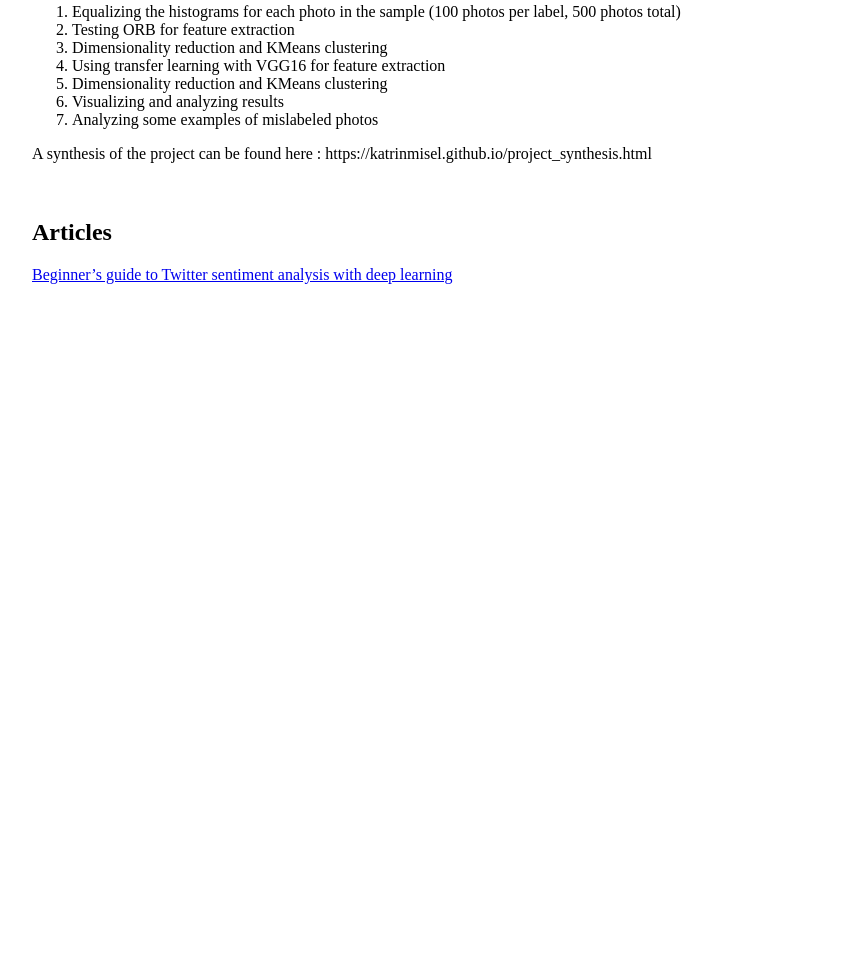
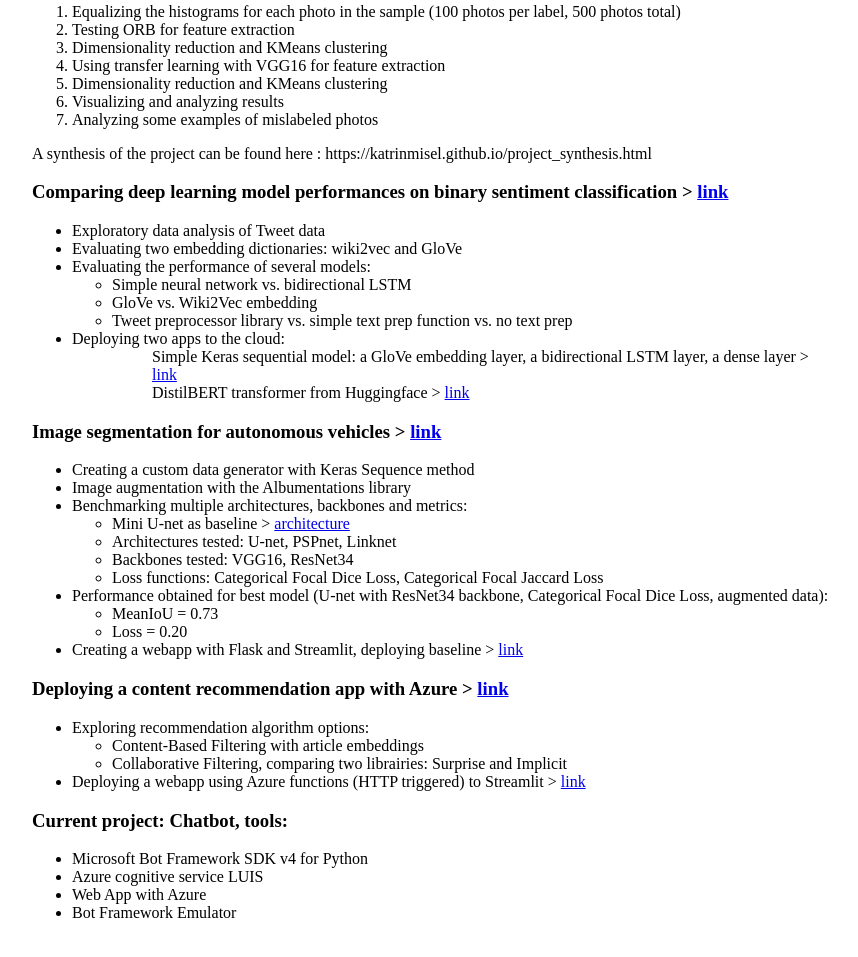
Before and after one commit to katrinmisel/katrinmisel.github.io, a plain HTML site: page index.html in a window 1280 px wide. Shown: the part 821-1778 px from the top of the page, without its empty margins (208-1066 px from the left). Before the commit the page ends 1121 px from the top, so only its background shows below. Drawn offline with Linux system fonts and the light colour scheme.

Commit message:
done with projects

```diff
--- a/index.html
+++ b/index.html
@@ -66,12 +66,66 @@
 						<li>Analyzing some examples of mislabeled photos</li>
 					</ol>
 					<p>A synthesis of the project can be found here : <a>https://katrinmisel.github.io/project_synthesis.html</a></p>
-				<h3></h3>
-				<h3></h3>
-				<h3></h3>
+
+                <h3>Comparing deep learning model performances on binary sentiment classification > <a href="https://github.com/katrinmisel/sentiment_analysis">link</a></h3>
+                    <ul>
+                        <li>Exploratory data analysis of Tweet data</li>
+                        <li>Evaluating two embedding dictionaries: wiki2vec and GloVe</li>
+                        <li>Evaluating the performance of several models:</li>
+                        <ul>
+                            <li>Simple neural network vs. bidirectional LSTM</li>
+                            <li>GloVe vs. Wiki2Vec embedding</li>
+                            <li>Tweet preprocessor library vs. simple text prep function vs. no text prep</li>
+                        </ul>
+                        <li>Deploying two apps to the cloud:
+                            <ul>
+                                <ol>Simple Keras sequential model: a GloVe embedding layer, a bidirectional LSTM layer, a dense layer > <a href="https://github.com/katrinmisel/sentimentapp">link</a></ol>
+                                <ol>DistilBERT transformer from Huggingface > <a href="https://github.com/katrinmisel/distilbert_sentiment">link</a></ol>
+                            </ul>
+                        </li>
+                    </ul>
+				<h3>Image segmentation for autonomous vehicles > <a href="https://github.com/katrinmisel/image_segmentation">link</a></h3>
+                    <ul>
+                        <li>Creating a custom data generator with Keras Sequence method</li>
+                        <li>Image augmentation with the Albumentations library</li>
+                        <li>Benchmarking multiple architectures, backbones and metrics:
+                            <ul>
+                                <li>Mini U-net as baseline > <a href="https://github.com/katrinmisel/image_segmentation/blob/main/mini_unet.py">architecture</a></li>
+                                <li>Architectures tested: U-net, PSPnet, Linknet</li>
+                                <li>Backbones tested: VGG16, ResNet34</li>
+                                <li>Loss functions: Categorical Focal Dice Loss, Categorical Focal Jaccard Loss</li>
+                            </ul>
+                        </li>
+                        <li>Performance obtained for best model (U-net with ResNet34 backbone, Categorical Focal Dice Loss, augmented data):
+                            <ul>
+                                <li>MeanIoU = 0.73</li>
+                                <li>Loss = 0.20</li>
+                            </ul>
+                        </li>
+                        <li>Creating a webapp with Flask and Streamlit, deploying baseline > <a href="https://github.com/katrinmisel/segmentation_app">link</a></li>
+                    </ul>
+
+                <h3>Deploying a content recommendation app with Azure > <a href="https://github.com/katrinmisel/recommendation_app">link</a></h3>
+                    <ul>
+                        <li>Exploring recommendation algorithm options:
+                            <ul>
+                                <li>Content-Based Filtering with article embeddings</li>
+                                <li>Collaborative Filtering, comparing two librairies: Surprise and Implicit</li>
+                            </ul>
+                        </li>
+                        <li>Deploying a webapp using Azure functions (HTTP triggered) to Streamlit > <a href="https://recommendations.streamlit.app/">link</a></li>
+                    </ul>
+
+				<h3>Current project: Chatbot, tools:</h3>
+                    <ul>
+                        <li>Microsoft Bot Framework SDK v4 for Python</li>
+                        <li>Azure cognitive service LUIS</li>
+                        <li>Web App with Azure</li>
+                        <li>Bot Framework Emulator</li>
+                    </ul>
+
 				<br>
-			<h2>Articles</h2>
-				<p><a href="https://medium.com/@katrinmisel/beginners-guide-to-twitter-sentiment-analysis-with-deep-learning-8b3bfdd747af">Beginner’s guide to Twitter sentiment analysis with deep learning</a></p>
+
 		</div>
 
 	</body>
```
